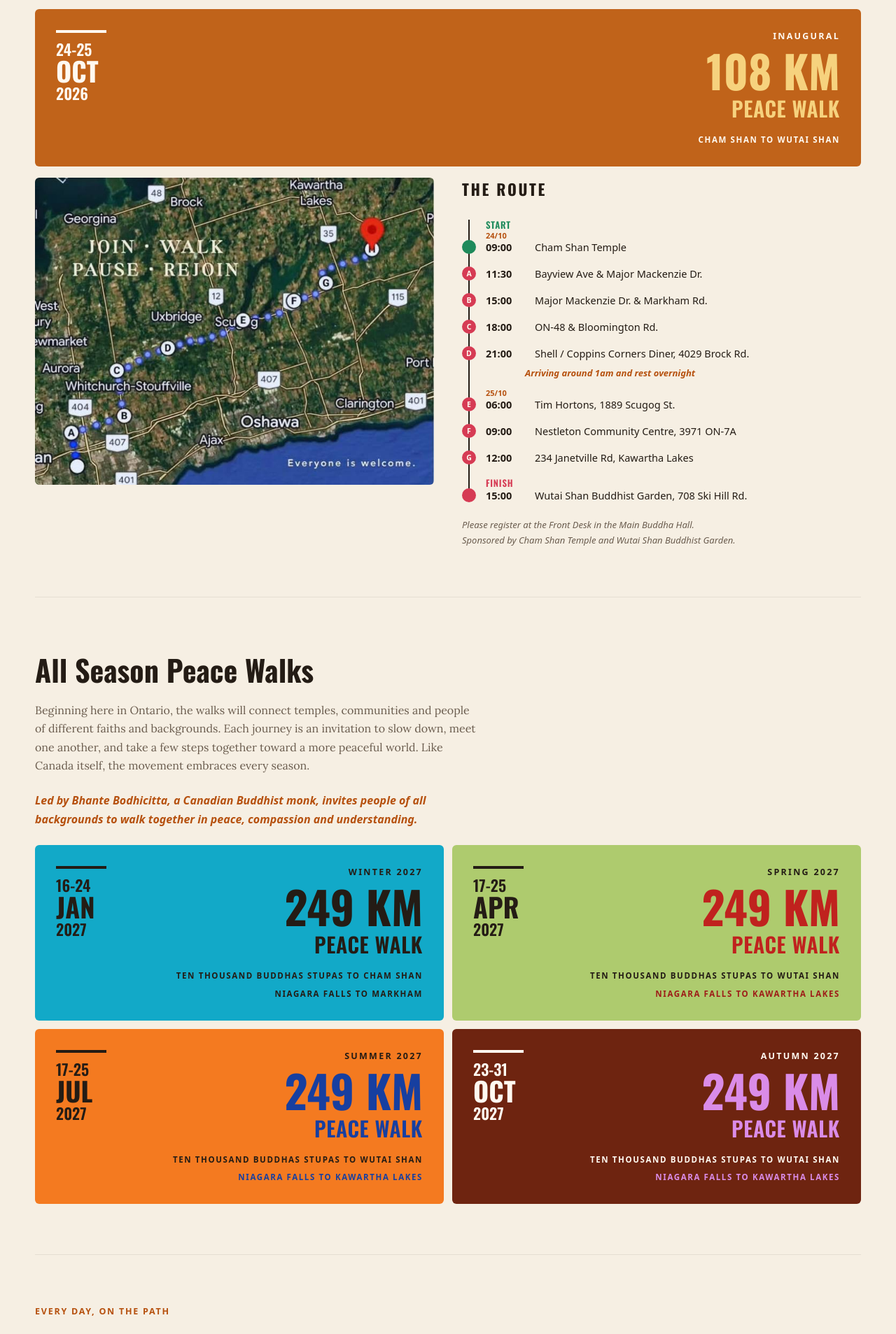
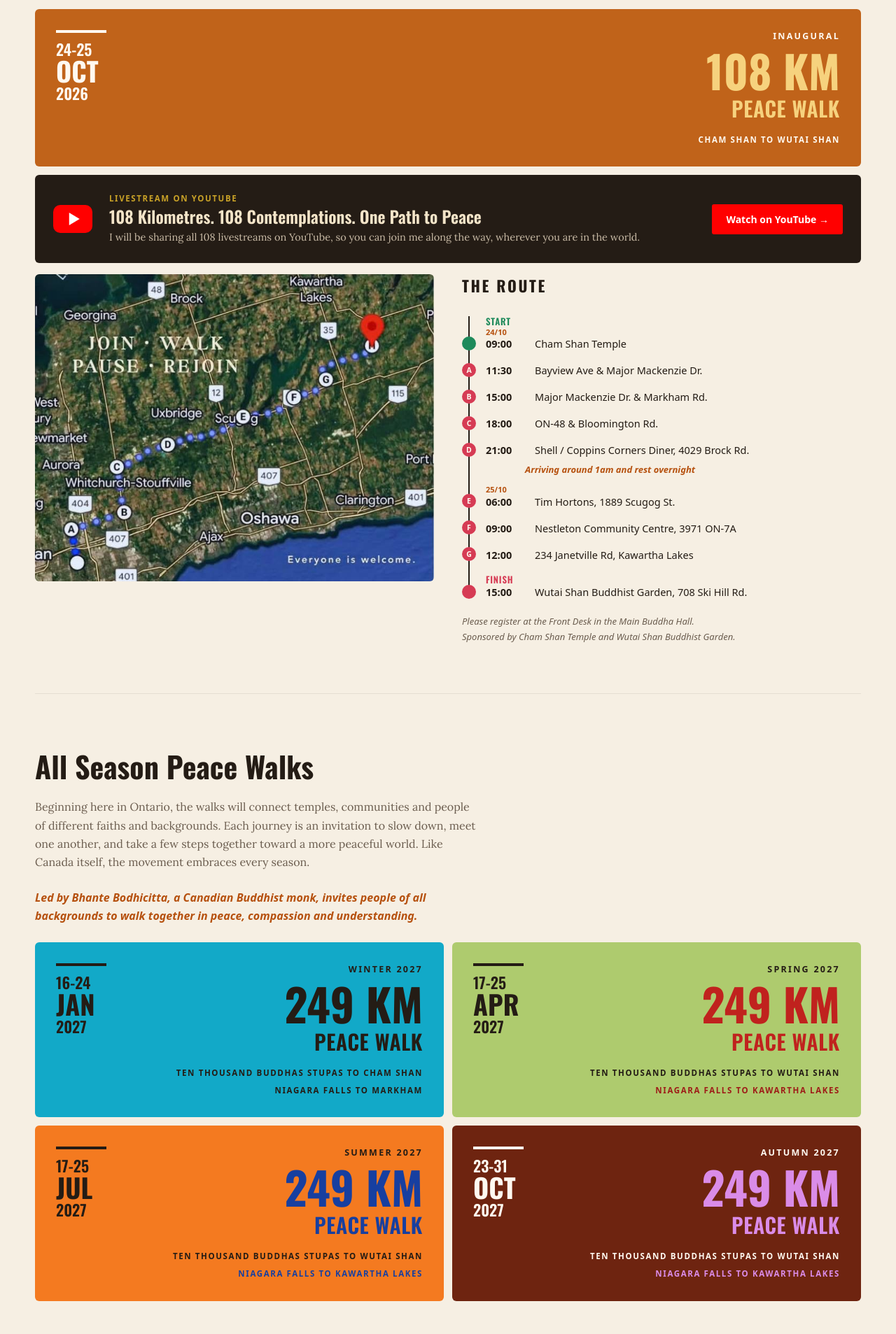
Before and after one commit to connectthu/bhantebo, a Jekyll site: the page built from index.html, in a window 1280 px wide. Shown: the part 1187-3094 px from the top of the page at 70% size. Built offline with Jekyll 4.4.1, drawn with Linux system fonts in a browser that asks for light colours; some of the changed text lies outside the part shown.

Commit message:
Add 108 Contemplations reflection and YouTube livestream link
- New reflection (Oct 22) from Bhante's Facebook post, with photo
- Livestream banner under the Inaugural 108 KM Peace Walk card, linking
  to his YouTube channel's live/streams tab
- YouTube added to the footer's Follow column

Co-Authored-By: Claude Opus 5.5 <noreply@anthropic.com>

```diff
--- a/_config.yml
+++ b/_config.yml
@@ -18,6 +18,7 @@ social:
   donate_canada: "https://www.canadahelps.org/en/charities/padma-refuge-foundation/"
   donate_international: "https://www.paypal.com/ca/fundraiser/charity/5418916"
   buddhist_garden: "https://thebuddhistgarden.com/"
+  youtube: "https://www.youtube.com/@bhantebodhicitta"
 
 # Build settings
 markdown: kramdown
--- a/_includes/footer.html
+++ b/_includes/footer.html
@@ -4,6 +4,7 @@
       <div class="footer-heading">Follow</div>
       <a href="{{ site.social.facebook }}" target="_blank" rel="noopener">Facebook</a>
       <a href="{{ site.social.instagram }}" target="_blank" rel="noopener">Instagram</a>
+      <a href="{{ site.social.youtube }}" target="_blank" rel="noopener">YouTube</a>
       <a href="{{ site.social.insight_timer }}" target="_blank" rel="noopener">Insight Timer</a>
     </div>
     <div class="footer-col">
--- a/_includes/peace-walk-108.html
+++ b/_includes/peace-walk-108.html
@@ -11,6 +11,16 @@
     <div class="destination">Cham Shan to Wutai Shan</div>
   </div>
 </div>
+
+<a class="livestream" href="{{ site.social.youtube }}/streams" target="_blank" rel="noopener">
+  <span class="ls-play" aria-hidden="true"></span>
+  <span class="ls-text">
+    <span class="ls-label">Livestream on YouTube</span>
+    <span class="ls-title">108 Kilometres. 108 Contemplations. One Path to Peace</span>
+    <span class="ls-desc">I will be sharing all 108 livestreams on YouTube, so you can join me along the way, wherever you are in the world.</span>
+  </span>
+  <span class="ls-cta">Watch on YouTube &rarr;</span>
+</a>
 
 <div class="walk-route">
   <img src="{{ '/assets/images/108km-peace-walk-route-map-oct2026.jpg' | relative_url }}" alt="Route map of the 108 km Peace Walk from Cham Shan Temple to Wutai Shan Buddhist Garden, with stops A to H. Join, walk, pause, rejoin. Everyone is welcome." loading="lazy">
--- a/assets/css/style.scss
+++ b/assets/css/style.scss
@@ -477,6 +477,60 @@ h2 { font-size: clamp(28px, 3.6vw, 42px); }
 }
 .season-card .route { color: var(--season-route); margin-top: 8px; }
 
+/* 108 KM Peace Walk: YouTube livestream link */
+.livestream {
+  display: flex;
+  align-items: center;
+  gap: clamp(14px, 3vw, 24px);
+  flex-wrap: wrap;
+  margin-top: 12px;
+  padding: clamp(18px, 3vw, 26px);
+  background: var(--dark-panel);
+  border-radius: 6px;
+  color: var(--dark-panel-text);
+}
+.livestream:hover { text-decoration: none; color: var(--dark-panel-text); }
+.livestream:hover .ls-cta { background: #CC0000; }
+.livestream .ls-play {
+  flex-shrink: 0;
+  width: 56px;
+  height: 40px;
+  border-radius: 10px;
+  background: #FF0000;
+  position: relative;
+}
+.livestream .ls-play::after {
+  content: "";
+  position: absolute;
+  left: 50%;
+  top: 50%;
+  transform: translate(-35%, -50%);
+  border-style: solid;
+  border-width: 9px 0 9px 15px;
+  border-color: transparent transparent transparent #fff;
+}
+.livestream .ls-text { flex: 1; min-width: 220px; display: flex; flex-direction: column; gap: 4px; }
+.livestream .ls-label {
+  font-family: system-ui, sans-serif;
+  font-size: 11.5px;
+  font-weight: 700;
+  letter-spacing: 0.14em;
+  text-transform: uppercase;
+  color: var(--gold);
+}
+.livestream .ls-title { font-family: 'Oswald', sans-serif; font-weight: 600; font-size: clamp(19px, 2.4vw, 24px); line-height: 1.2; }
+.livestream .ls-desc { font-size: 14.5px; line-height: 1.55; color: var(--dark-panel-mute); }
+.livestream .ls-cta {
+  font-family: system-ui, sans-serif;
+  font-weight: 600;
+  font-size: 14px;
+  background: #FF0000;
+  color: #fff;
+  padding: 12px 20px;
+  border-radius: 3px;
+  white-space: nowrap;
+}
+
 /* 108 KM Peace Walk: map + itinerary */
 .walk-route {
   display: grid;
```
Also changed, not shown: _reflections/2026-10-22.md (added, +26 -0 lines), assets/images/108-contemplations-autumn-walk.jpg (added).
